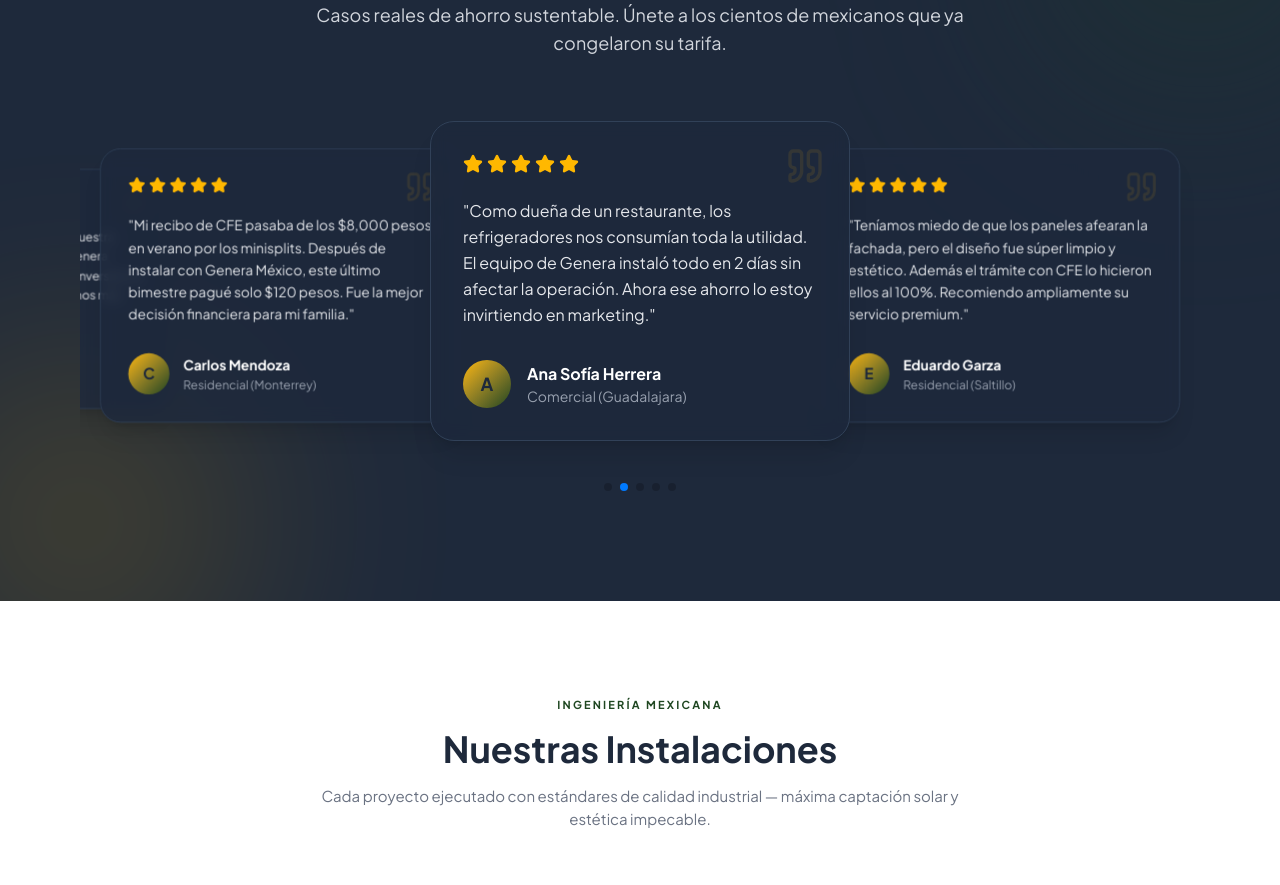
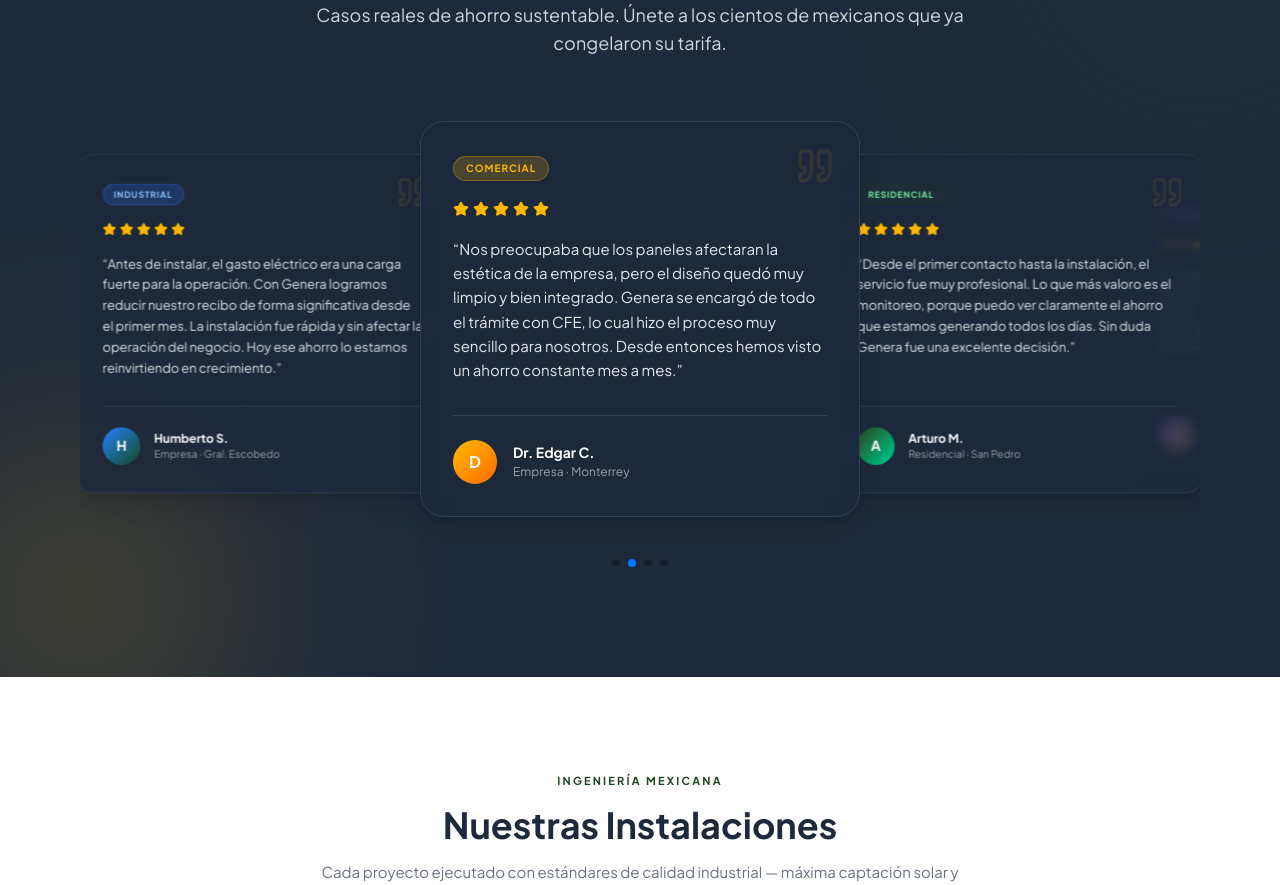
Before and after one commit to iramirezftg/genera-mexico, a Next.js app: page / in a window 1280 px wide. Shown: the part 4400-5285 px from the top of the page. Built offline with nearby package versions, Linux system fonts and the light colour scheme.

Commit message:
feat: testimonios reales con badges de categoría y gradientes de avatar

```diff
--- a/src/components/Testimonials.tsx
+++ b/src/components/Testimonials.tsx
@@ -11,40 +11,45 @@ import 'swiper/css/effect-coverflow';
 
 const testimonials = [
   {
-    name: "Carlos Mendoza",
-    type: "Residencial (Monterrey)",
-    text: "Mi recibo de CFE pasaba de los $8,000 pesos en verano por los minisplits. Después de instalar con Genera México, este último bimestre pagué solo $120 pesos. Fue la mejor decisión financiera para mi familia.",
+    name: "Humberto S.",
+    company: "Empresa",
+    location: "Gral. Escobedo",
+    category: "Industrial",
+    categoryColor: "bg-blue-500/20 text-blue-300 border-blue-500/30",
+    avatarGradient: "from-blue-500 to-brand-green",
+    text: "Antes de instalar, el gasto eléctrico era una carga fuerte para la operación. Con Genera logramos reducir nuestro recibo de forma significativa desde el primer mes. La instalación fue rápida y sin afectar la operación del negocio. Hoy ese ahorro lo estamos reinvirtiendo en crecimiento.",
     rating: 5,
-    delay: 0.1
   },
   {
-    name: "Ana Sofía Herrera",
-    type: "Comercial (Guadalajara)",
-    text: "Como dueña de un restaurante, los refrigeradores nos consumían toda la utilidad. El equipo de Genera instaló todo en 2 días sin afectar la operación. Ahora ese ahorro lo estoy invirtiendo en marketing.",
+    name: "Dr. Edgar C.",
+    company: "Empresa",
+    location: "Monterrey",
+    category: "Comercial",
+    categoryColor: "bg-brand-amber/20 text-brand-amber border-brand-amber/30",
+    avatarGradient: "from-brand-amber to-orange-500",
+    text: "Nos preocupaba que los paneles afectaran la estética de la empresa, pero el diseño quedó muy limpio y bien integrado. Genera se encargó de todo el trámite con CFE, lo cual hizo el proceso muy sencillo para nosotros. Desde entonces hemos visto un ahorro constante mes a mes.",
     rating: 5,
-    delay: 0.2
   },
   {
-    name: "Eduardo Garza",
-    type: "Residencial (Saltillo)",
-    text: "Teníamos miedo de que los paneles afearan la fachada, pero el diseño fue súper limpio y estético. Además el trámite con CFE lo hicieron ellos al 100%. Recomiendo ampliamente su servicio premium.",
+    name: "Arturo M.",
+    company: "Residencial",
+    location: "San Pedro",
+    category: "Residencial",
+    categoryColor: "bg-brand-green/20 text-green-300 border-brand-green/30",
+    avatarGradient: "from-brand-green to-emerald-400",
+    text: "Desde el primer contacto hasta la instalación, el servicio fue muy profesional. Lo que más valoro es el monitoreo, porque puedo ver claramente el ahorro que estamos generando todos los días. Sin duda Genera fue una excelente decisión.",
     rating: 5,
-    delay: 0.3
   },
   {
-    name: "Gabriela Ruiz",
-    type: "Residencial (Querétaro)",
-    text: "Excelente servicio desde el primer contacto hasta la instalación. El monitoreo por la app me encanta porque veo exactamente cuánto estoy ahorrando cada día. Totalmente recomendado.",
+    name: "Instituto Epicentro Monterrey A.C.",
+    company: "Institucional / Educativo",
+    location: "Monterrey",
+    category: "Institucional",
+    categoryColor: "bg-purple-500/20 text-purple-300 border-purple-500/30",
+    avatarGradient: "from-purple-500 to-brand-amber",
+    text: "Lo más sorprendente fue ver resultados desde el primer mes. El ahorro fue evidente desde el primer recibo. Genera nos dio confianza total en cada etapa del proyecto y hoy tenemos un sistema que realmente está optimizando nuestros costos.",
     rating: 5,
-    delay: 0.4
   },
-  {
-    name: "Roberto Garza",
-    type: "Industrial (Nuevo León)",
-    text: "Teníamos un consumo altísimo en nuestra nave industrial. Con el sistema de Genera bajamos nuestro recibo un 95%. La inversión se paga sola muy rápido y además somos más verdes.",
-    rating: 5,
-    delay: 0.5
-  }
 ];
 
 export default function Testimonials() {
@@ -92,26 +97,32 @@ export default function Testimonials() {
             className="!pb-16 [&_.swiper-pagination-bullet]:bg-slate-400 [&_.swiper-pagination-bullet]:opacity-50 [&_.swiper-pagination-bullet-active]:bg-brand-green [&_.swiper-pagination-bullet-active]:opacity-100"
           >
             {testimonials.map((t, idx) => (
-              <SwiperSlide key={idx} className="!w-[320px] md:!w-[420px] !h-auto">
+              <SwiperSlide key={idx} className="!w-[320px] md:!w-[440px] !h-auto">
                 <div className="bg-slate-800/80 border border-slate-700 p-8 rounded-3xl backdrop-blur-sm relative h-full flex flex-col justify-between shadow-xl">
                   <Quote size={40} className="absolute top-6 right-6 text-brand-amber/10" />
                   <div>
-                    <div className="flex gap-1 mb-6 text-brand-amber">
+                    {/* Badge categoría */}
+                    <span className={`inline-block text-[10px] font-bold tracking-widest uppercase px-3 py-1 rounded-full border mb-5 ${t.categoryColor}`}>
+                      {t.category}
+                    </span>
+                    {/* Estrellas */}
+                    <div className="flex gap-1 mb-5 text-brand-amber">
                       {[...Array(t.rating)].map((_, i) => (
-                        <Star key={i} size={20} fill="currentColor" />
+                        <Star key={i} size={16} fill="currentColor" />
                       ))}
                     </div>
-                    <p className="text-gray-200 mb-8 leading-relaxed relative z-10">
-                      "{t.text}"
+                    <p className="text-gray-200 leading-relaxed relative z-10 text-[15px]">
+                      &ldquo;{t.text}&rdquo;
                     </p>
                   </div>
-                  <div className="flex items-center gap-4 mt-auto relative z-10">
-                    <div className="w-12 h-12 bg-gradient-to-br from-brand-amber to-brand-green rounded-full flex items-center justify-center text-brand-dark font-bold text-lg shrink-0">
+                  {/* Autor */}
+                  <div className="flex items-center gap-4 mt-8 pt-6 border-t border-slate-700 relative z-10">
+                    <div className={`w-11 h-11 bg-gradient-to-br ${t.avatarGradient} rounded-full flex items-center justify-center text-white font-bold text-base shrink-0`}>
                       {t.name.charAt(0)}
                     </div>
                     <div>
-                      <h4 className="font-bold">{t.name}</h4>
-                      <p className="text-gray-400 text-sm">{t.type}</p>
+                      <h4 className="font-bold text-white text-sm leading-tight">{t.name}</h4>
+                      <p className="text-gray-400 text-xs mt-0.5">{t.company} · {t.location}</p>
                     </div>
                   </div>
                 </div>
```
